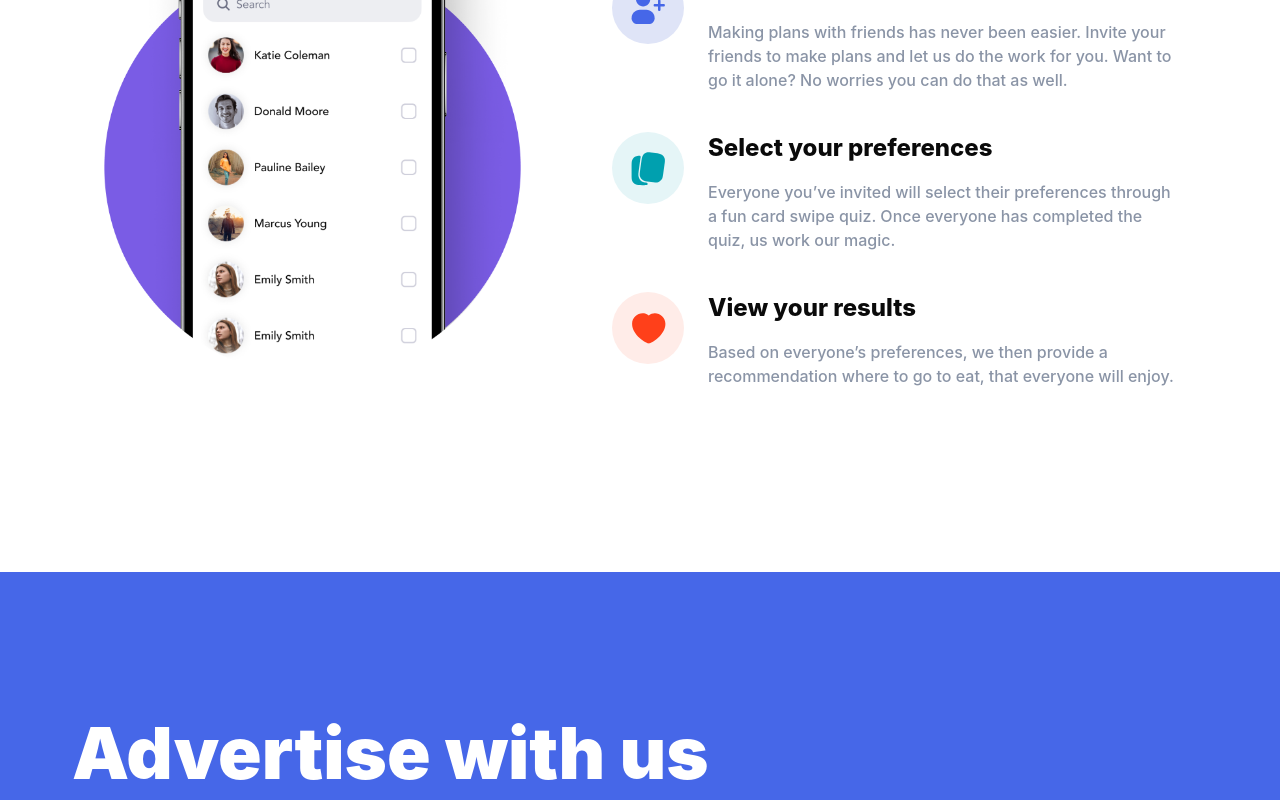
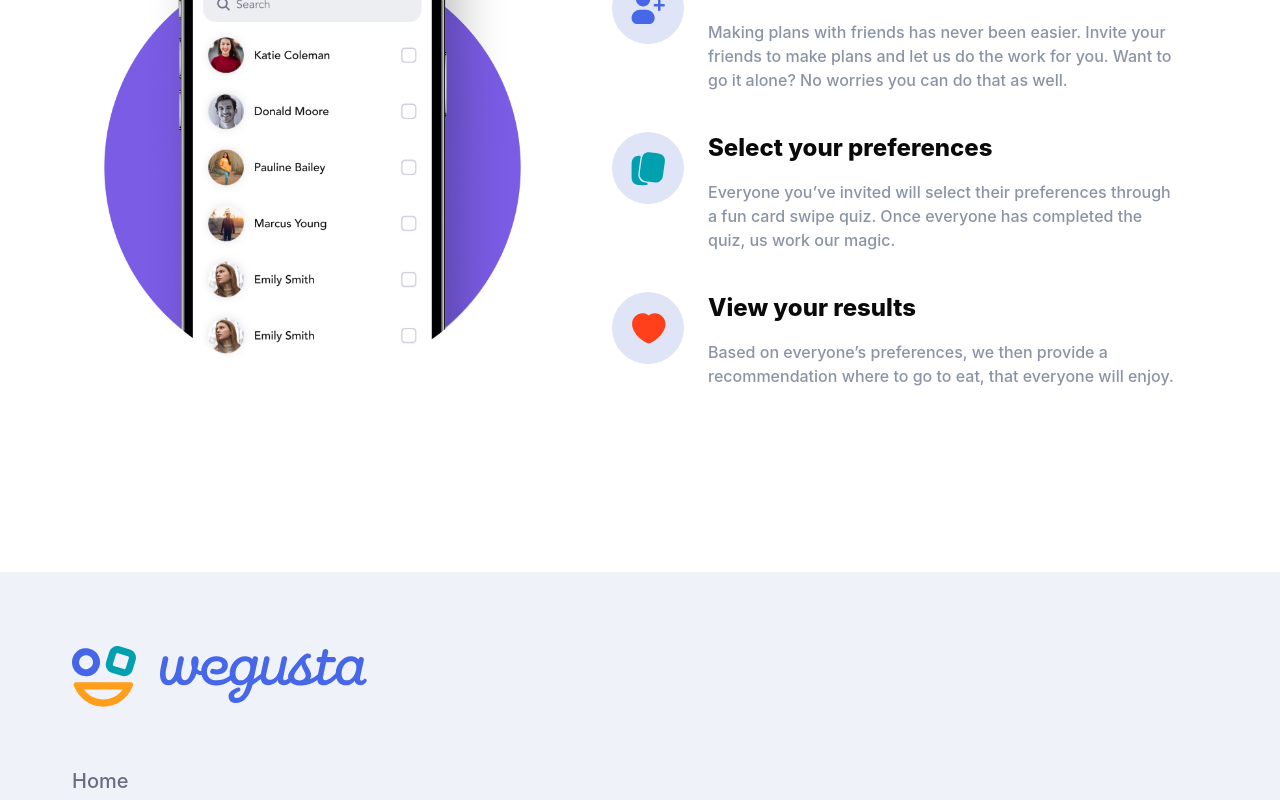
Before and after one commit to garrettmroberts/wegusta-web, a React (Create React App) app: page / in a window 1280 px wide. Shown: the part 1060-1860 px from the top of the page. Built offline with nearby package versions, Linux system fonts and the light colour scheme.

Commit message:
various minor changes

```diff
--- a/public/index.html
+++ b/public/index.html
@@ -4,10 +4,10 @@
     <meta charset="utf-8" />
     <link rel="icon" href="%PUBLIC_URL%/favicon.ico" />
     <meta name="viewport" content="width=device-width, initial-scale=1" />
-    <meta name="theme-color" content="#000000" />
+    <meta name="theme-color" content="#FFFFFF" />
     <meta
       name="description"
-      content="Web site created using create-react-app"
+      content="Make dinner plans with friends."
     />
     <link rel="apple-touch-icon" href="%PUBLIC_URL%/logo192.png" />
     <!--
--- a/src/macros/Footer.js
+++ b/src/macros/Footer.js
@@ -19,14 +19,14 @@ function Footer() {
           <Link className="link" to="/privacy">
             Privacy Policy
           </Link>
-          <Link className="link" to="/privacy">
+          {/* <Link className="link" to="/privacy">
             Advertise With Us
-          </Link>
+          </Link> */}
           <Link className="link" to="/privacy">
             Download the app
           </Link>
         </div>
-        <div className="social-links">
+        {/* <div className="social-links">
           <div className="Social-Link">
             <img src={Instagram} alt="instagram" />
           </div>
@@ -36,7 +36,7 @@ function Footer() {
           <div className="Social-Link">
             <img src={Youtube} alt="instagram" />
           </div>
-        </div>
+        </div> */}
         <p>© 2022 Wegusta LLC. All rights reserved</p>
       </footer>
     </div>
--- a/src/macros/SectionOne.js
+++ b/src/macros/SectionOne.js
@@ -15,7 +15,7 @@ function SectionOne() {
       <div className="SectionOneContent">
         <h2>Dinner plans, done.</h2>
         <div className="Step">
-          <div className="Icon">
+          <div className="step-icon">
             <img src={userplus} alt="Add user" />
           </div>
           <div className="text-content">
@@ -28,7 +28,7 @@ function SectionOne() {
           </div>
         </div>
         <div className="Step">
-          <div className="Icon2">
+          <div className="step-icon">
             <img src={CardStack} alt="Card Stack" />
           </div>
           <div className="text-content">
@@ -41,7 +41,7 @@ function SectionOne() {
           </div>
         </div>
         <div className="Step">
-          <div className="Icon3">
+          <div className="step-icon">
             <img src={heart} alt="heart" />
           </div>
           <div className="text-content">
--- a/src/styles/SectionOne.scss
+++ b/src/styles/SectionOne.scss
@@ -52,7 +52,7 @@
       flex-direction: column;
     }
 
-    .Icon {
+    .step-icon {
       display: flex;
       flex-direction: row;
       align-items: center;
@@ -65,36 +65,11 @@
       @media only screen and (max-width: 720px) {
         min-width: 40px;
         height: 40px;
-      }
-    }
-    .Icon2 {
-      display: flex;
-      flex-direction: row;
-      align-items: center;
-      justify-content: center;
-      background-color: #e5f5f7;
-      min-width: 72px;
-      height: 72px;
-      border-radius: 40px;
-      margin-right: 24px;
-      @media only screen and (max-width: 720px) {
-        min-width: 40px;
-        height: 40px;
-      }
-    }
-    .Icon3 {
-      display: flex;
-      flex-direction: row;
-      align-items: center;
-      justify-content: center;
-      background-color: #ffece8;
-      min-width: 72px;
-      height: 72px;
-      border-radius: 40px;
-      margin-right: 24px;
-      @media only screen and (max-width: 720px) {
-        min-width: 40px;
-        height: 40px;
+
+        img {
+          min-width: 24px;
+          height: 24px;
+        }
       }
     }
     .text-content {
--- a/src/views/Home.js
+++ b/src/views/Home.js
@@ -11,7 +11,7 @@ const Home = () => {
       <Header />
       <Hero />
       <SectionOne />
-      <Advertise />
+      {/* <Advertise /> */}
       <Footer />
     </div>
   )
--- a/src/views/Privacy.js
+++ b/src/views/Privacy.js
@@ -8,8 +8,8 @@ const Privacy = () => {
     <React.Fragment>
       <Header />
       <div className="Privacy">
-        <p>Updated Jule 09, 2020</p>
-        <h1>Privacy Ploicy</h1>
+        <p>Updated November 10, 2022</p>
+        <h1>Privacy Policy</h1>
         <p>Version 2.1, Revision 4</p>
         <h2>Using our services</h2>
         <p>
```
